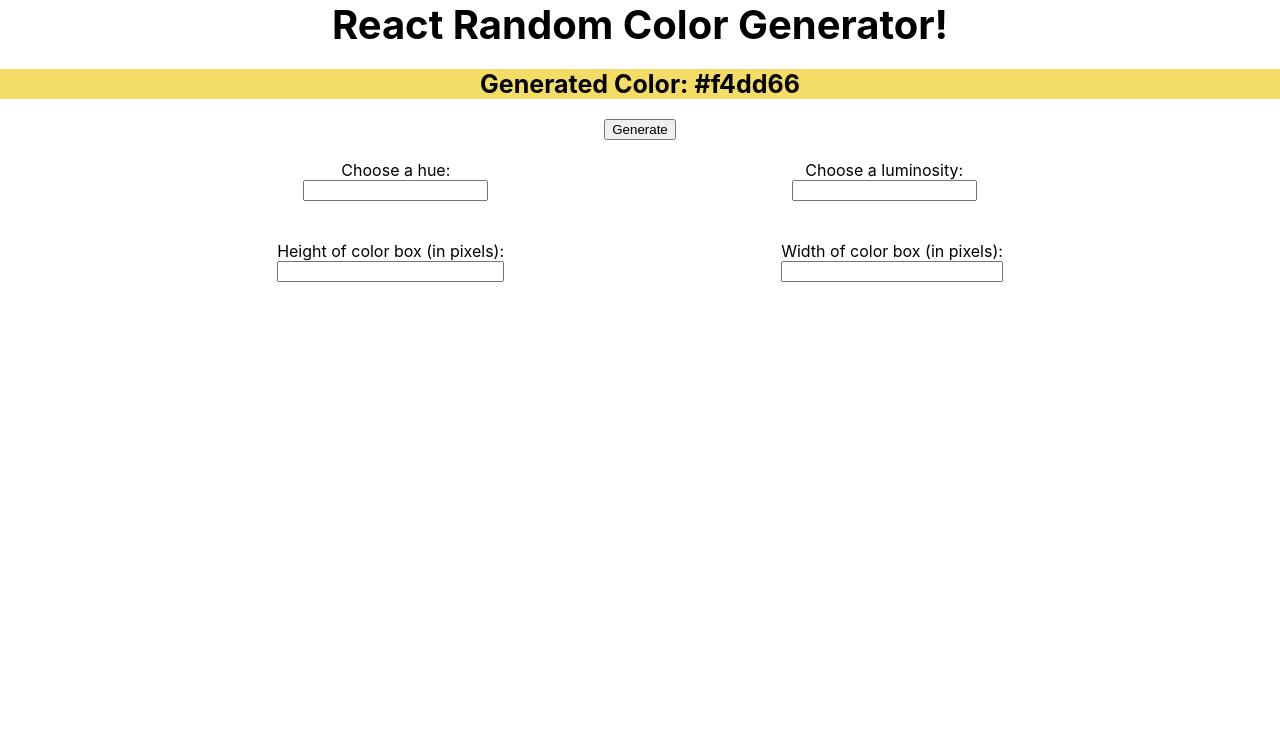
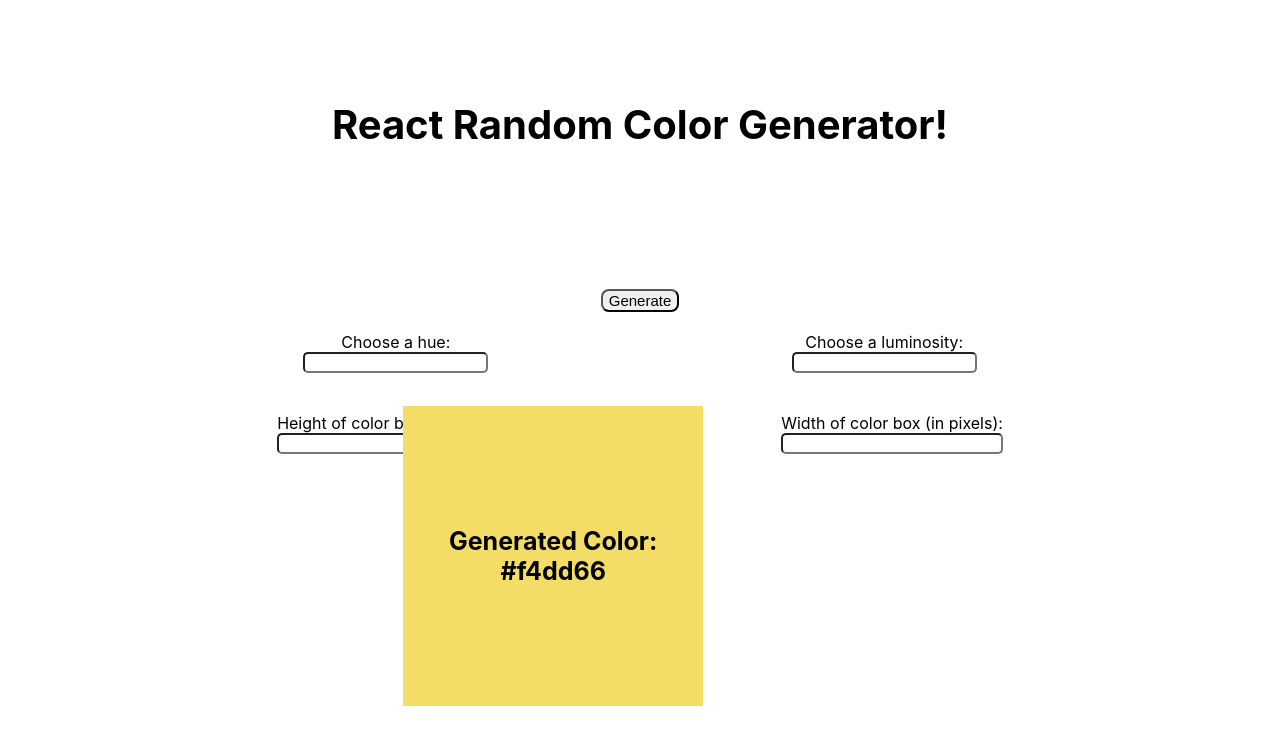
Before and after one commit to talalahn/react-random-color-generator, a React (Create React App) app: page / in a window 1280 px wide. Shown: the top 744 px of the page. Built offline with nearby package versions, Linux system fonts and the light colour scheme.

Commit message:
Add transition... but not complete

```diff
--- a/src/App.js
+++ b/src/App.js
@@ -8,6 +8,7 @@ import { useState } from 'react';
 const headerStyles = css`
   font-weight: bold;
   font-size: 40px;
+  padding: 100px;
 `;
 
 const colorBoxStyles = (color, height, width) => css`
@@ -19,13 +20,39 @@ const colorBoxStyles = (color, height, width) => css`
   font-weight: bold;
   font-size: 25px;
   display: flex;
+  position: absolute;
   align-items: center;
   justify-content: center;
   transition: 1s;
+  animation-name: screensaverHor, screensaverVer;
+  animation-duration: 4s;
+  animation-direction: alternate;
+  animation-iteration-count: infinite;
+  animation-timing-function: linear;
+  @keyframes screensaverHor {
+    0% {
+      margin-left: 0%;
+    }
+
+    100% {
+      margin-left: 50%;
+    }
+  }
+  @keyframes screensaverVer {
+    0% {
+      margin-top: 0%;
+    }
+    100% {
+      margin-top: 17%;
+    }
+  }
 `;
+
 const buttonStyles = css`
   display: flex;
   margin: 0 auto;
+  border-radius: 8px;
+  font-size: 15px;
 `;
 const labelDivStyles = css`
   display: grid;
@@ -39,14 +66,18 @@ const separateInputStyles = css`
   justify-content: space-evenly;
 `;
 
+const labelInputStyles = css`
+  border-radius: 5px;
+`;
+
 function App() {
   const [hue, setHue] = useState('');
   const [luminosity, setLuminosity] = useState('');
   const [color, setColor] = useState(
     randomColor({ hue: hue, luminosity: luminosity }),
   );
-  const [height, setHeight] = useState('300px');
-  const [width, setWidth] = useState('300px');
+  const [height, setHeight] = useState('300');
+  const [width, setWidth] = useState('300');
   return (
     <div className="App">
       <div css={headerStyles}>React Random Color Generator!</div>
@@ -72,6 +103,7 @@ function App() {
             <label css={labelDivStyles}>
               Choose a hue:
               <input
+                css={labelInputStyles}
                 onChange={(event) => {
                   setColor(
                     randomColor({
@@ -88,6 +120,7 @@ function App() {
             <label css={labelDivStyles}>
               Choose a luminosity:
               <input
+                css={labelInputStyles}
                 onChange={(event) => {
                   setColor(
                     randomColor({
@@ -108,6 +141,7 @@ function App() {
             <label css={labelDivStyles}>
               Height of color box (in pixels):
               <input
+                css={labelInputStyles}
                 onChange={(event) => setHeight(event.currentTarget.value)}
               />
             </label>
@@ -116,6 +150,7 @@ function App() {
             <label css={labelDivStyles}>
               Width of color box (in pixels):
               <input
+                css={labelInputStyles}
                 onChange={(event) => setWidth(event.currentTarget.value)}
               />
             </label>
```
Also changed, not shown: src/logo.svg (added), 1 other file (tests, documents, lock files or other folders).
